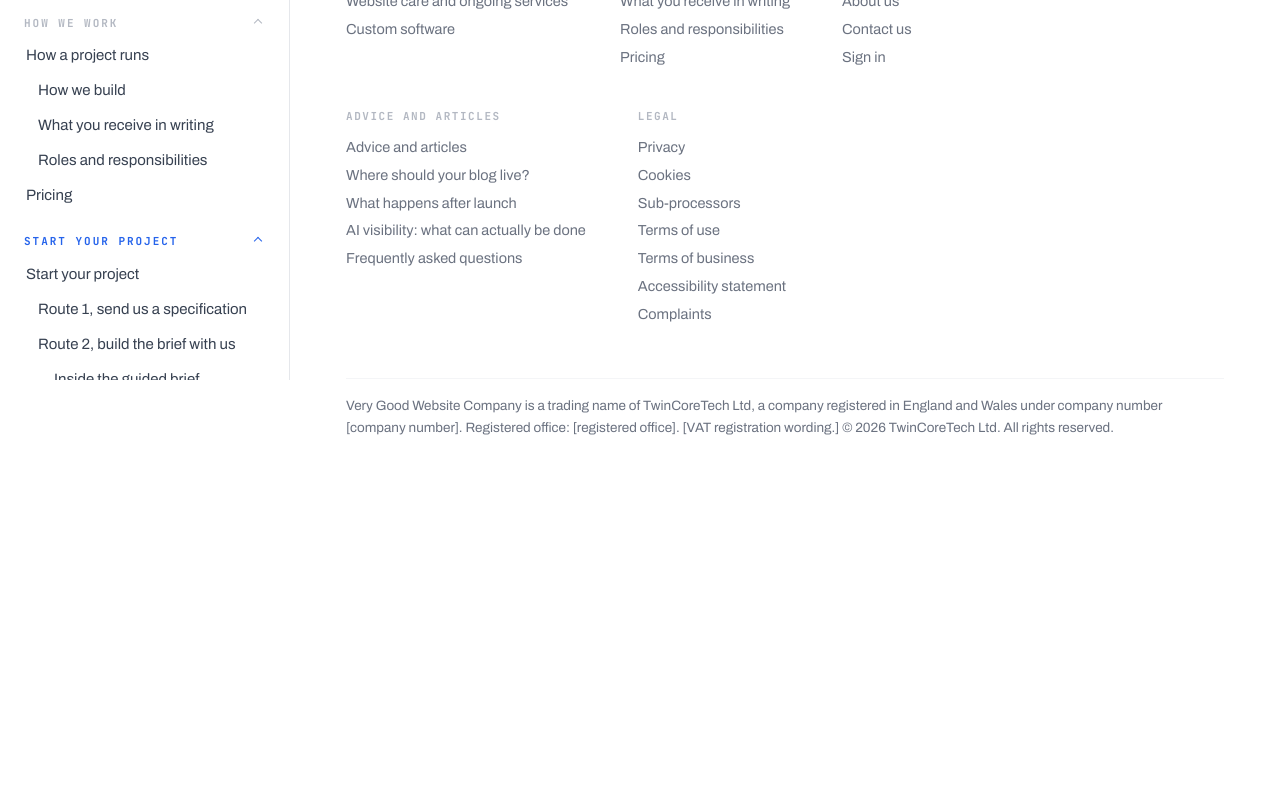
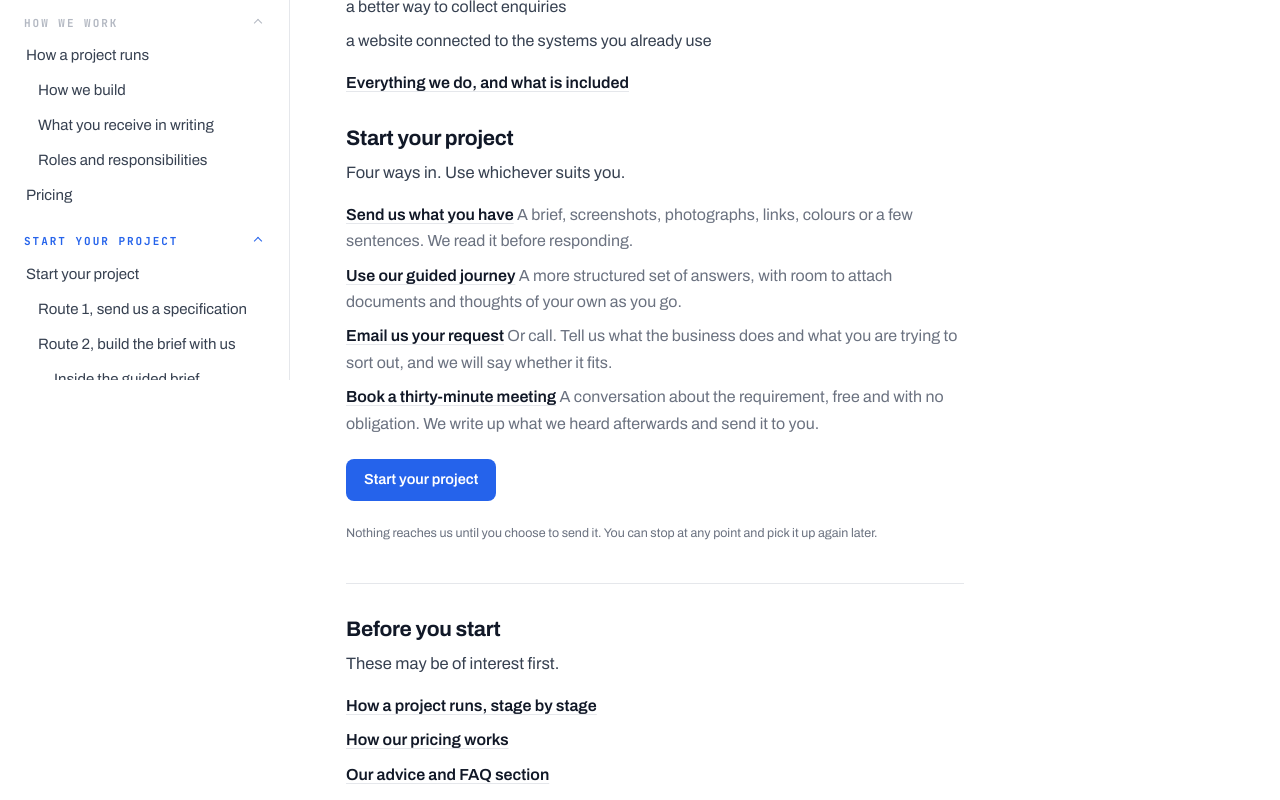
Before and after one commit to ayodhbhojithh/twinloom, a Next.js app: page / in a window 1280 px wide. Shown: the part 420-1220 px from the top of the page. Before the commit the page ends 915 px from the top, so only its background shows below. Built offline with nearby package versions, Linux system fonts and the light colour scheme.

Commit message:
Implement HomePage layout with SEO metadata and structured content sections. Introduce new components for navigation and user actions, enhancing user experience and clarity. Update index file to export new components for better organization.

```diff
--- a/app/page.tsx
+++ b/app/page.tsx
@@ -1,11 +1,154 @@
-import { PageShell } from "@/components/layout";
+import type { Metadata } from "next";
+
+import { ActionLink, Actions } from "@/components/blocks/action-link";
+import {
+  Aside,
+  GuideNote,
+  Pick,
+  Picks,
+  QuietLink,
+} from "@/components/blocks/picks";
+import {
+  PageHeading,
+  PageShell,
+  Section,
+  type PageSection,
+} from "@/components/layout";
+import { ROUTES, SITE } from "@/lib/site";
+
+/**
+ * The draft prints its SEO title and meta description on the page inside a block
+ * marked "not shown on the page". They belong here instead, where a crawler will
+ * actually read them.
+ *
+ * `absolute` because the root layout appends the company name to every title, and
+ * the draft's own title already ends with it.
+ */
+export const metadata: Metadata = {
+  title: {
+    absolute:
+      "Website design and development for growing businesses | Very Good Website Company",
+  },
+  description:
+    "Websites, online shops, booking journeys and connected features, for businesses and organisations. Tell us what you need in the way that suits you.",
+};
+
+/** Declared once, and passed to both the index and the sections it points at. */
+const SECTIONS: PageSection[] = [
+  { id: "start-your-project", title: "Start your project" },
+  { id: "before-you-start", title: "Before you start" },
+];
 
 /**
  * Home.
  *
- * The shell only. Content comes next, page by page, from
- * Docs/new-ui/TCT_Website_Draft_v3 1.html.
+ * Copy is the draft's, with one change throughout: its em dashes are gone. Each
+ * one joined a link to its explanation, so the explanation is a sentence of its
+ * own now. It reads the same and it reads aloud better.
+ *
+ * The page is four ways in and two ways to read up first, and nothing else. No
+ * hero, no proof strip, no feature grid. That restraint is the design: someone who
+ * has arrived wanting a website is offered the four doors immediately, and someone
+ * who is not ready is offered the reading instead.
  */
 export default function HomePage() {
-  return <PageShell />;
+  return (
+    <PageShell sections={SECTIONS}>
+      <PageHeading title={SITE.name} lead={SITE.tagline} />
+
+      <p className="mb-4 max-w-[720px] text-[16.5px]">{SITE.description}</p>
+
+      <p className="mb-4 max-w-[720px] text-[16.5px]">That may be:</p>
+
+      <Picks>
+        <Pick>a clear, well-made website that explains what you offer</Pick>
+        <Pick>an online shop</Pick>
+        <Pick>a booking journey</Pick>
+        <Pick>a better way to collect enquiries</Pick>
+        <Pick>a website connected to the systems you already use</Pick>
+        <Pick more>
+          <QuietLink href={ROUTES.services}>
+            Everything we do, and what is included
+          </QuietLink>
+        </Pick>
+      </Picks>
+
+      <Section id={SECTIONS[0].id} title={SECTIONS[0].title} first>
+        <p className="mb-4 max-w-[720px] text-[16.5px]">
+          Four ways in. Use whichever suits you.
+        </p>
+
+        <Picks>
+          <Pick>
+            <QuietLink href={ROUTES.freeflow}>Send us what you have</QuietLink>{" "}
+            <Aside>
+              A brief, screenshots, photographs, links, colours or a few
+              sentences. We read it before responding.
+            </Aside>
+          </Pick>
+
+          <Pick>
+            <QuietLink href={ROUTES.guided}>Use our guided journey</QuietLink>{" "}
+            <Aside>
+              A more structured set of answers, with room to attach documents
+              and thoughts of your own as you go.
+            </Aside>
+          </Pick>
+
+          <Pick>
+            <QuietLink href={ROUTES.contact}>Email us your request</QuietLink>{" "}
+            <Aside>
+              Or call. Tell us what the business does and what you are trying to
+              sort out, and we will say whether it fits.
+            </Aside>
+          </Pick>
+
+          <Pick>
+            <QuietLink href={ROUTES.book}>
+              Book a thirty-minute meeting
+            </QuietLink>{" "}
+            <Aside>
+              A conversation about the requirement, free and with no obligation.
+              We write up what we heard afterwards and send it to you.
+            </Aside>
+          </Pick>
+        </Picks>
+
+        <Actions>
+          <ActionLink href={ROUTES.start} variant="primary">
+            Start your project
+          </ActionLink>
+        </Actions>
+
+        <div className="mt-[22px]">
+          <GuideNote>
+            Nothing reaches us until you choose to send it. You can stop at any
+            point and pick it up again later.
+          </GuideNote>
+        </div>
+      </Section>
+
+      <Section id={SECTIONS[1].id} title={SECTIONS[1].title}>
+        <p className="mb-4 max-w-[720px] text-[16.5px]">
+          These may be of interest first.
+        </p>
+
+        <Picks className="mb-0">
+          <Pick>
+            <QuietLink href={ROUTES.how}>
+              How a project runs, stage by stage
+            </QuietLink>
+          </Pick>
+          <Pick>
+            <QuietLink href={ROUTES.pricing}>How our pricing works</QuietLink>
+          </Pick>
+          <Pick>
+            <QuietLink href={ROUTES.advice}>
+              Our advice and FAQ section
+            </QuietLink>
+          </Pick>
+        </Picks>
+      </Section>
+    </PageShell>
+  );
 }
--- a/components/blocks/index.ts
+++ b/components/blocks/index.ts
@@ -1,3 +1,4 @@
 export { ActionLink, Actions } from "./action-link";
+export { Aside, GuideNote, Pick, Picks, QuietLink } from "./picks";
 export { SimpleList } from "./simple-list";
 export type { ListRow, ListTone } from "./simple-list";
--- /dev/null
+++ b/components/blocks/picks.tsx
@@ -0,0 +1,98 @@
+import Link from "next/link";
+
+import { cn } from "@/lib/utils";
+
+/**
+ * The draft's `.act.lk`: an action that reads as a sentence.
+ *
+ * Bold ink with a hairline underline, which firms up to ink on hover. It is the
+ * draft's most used control by a distance, and the reason is that most of this
+ * site's choices are worded as sentences rather than labelled as buttons. A row of
+ * buttons would ask people to scan; a paragraph with one bold phrase in it asks
+ * them to read, which is what the copy is written for.
+ *
+ * The underline is the affordance and it is always present. A bold word alone does
+ * not read as clickable, and a link that only underlines on hover cannot be found
+ * without a mouse.
+ */
+export function QuietLink({
+  href,
+  className,
+  children,
+}: {
+  href: string;
+  className?: string;
+  children: React.ReactNode;
+}) {
+  return (
+    <Link
+      href={href}
+      className={cn(
+        "font-semibold text-ink underline decoration-border decoration-1 underline-offset-[3px] transition-colors hover:decoration-ink",
+        className,
+      )}
+    >
+      {children}
+    </Link>
+  );
+}
+
+/**
+ * The draft's `.pks`: a run of short lines, each its own paragraph.
+ *
+ * Not a list. The draft deliberately does not bullet these, because they are
+ * sentences that happen to be adjacent rather than items in a set, and a bullet in
+ * front of "an online shop" makes it a specification. The spacing does the
+ * grouping instead.
+ */
+export function Picks({
+  className,
+  children,
+}: {
+  className?: string;
+  children: React.ReactNode;
+}) {
+  return (
+    <div className={cn("mb-[22px] max-w-[840px]", className)}>{children}</div>
+  );
+}
+
+/** One line of a `Picks` run. `more` is the quieter one that ends it. */
+export function Pick({
+  more,
+  className,
+  children,
+}: {
+  more?: boolean;
+  className?: string;
+  children: React.ReactNode;
+}) {
+  return (
+    <p
+      className={cn(
+        "mb-2 text-[15.5px] leading-[1.65] sm:text-[16px]",
+        more ? "mt-4 text-quiet" : "text-body",
+        className,
+      )}
+    >
+      {children}
+    </p>
+  );
+}
+
+/** The grey half of a pick: what the link means, after the link. */
+export function Aside({ children }: { children: React.ReactNode }) {
+  return <span className="text-quiet">{children}</span>;
+}
+
+/**
+ * The small print under an action. The draft's `.gnote`: the reassurance that
+ * belongs to the button above it rather than to the page.
+ */
+export function GuideNote({ children }: { children: React.ReactNode }) {
+  return (
+    <p className="mb-[22px] max-w-[820px] text-[12.5px] leading-[1.6] text-quiet">
+      {children}
+    </p>
+  );
+}
```
